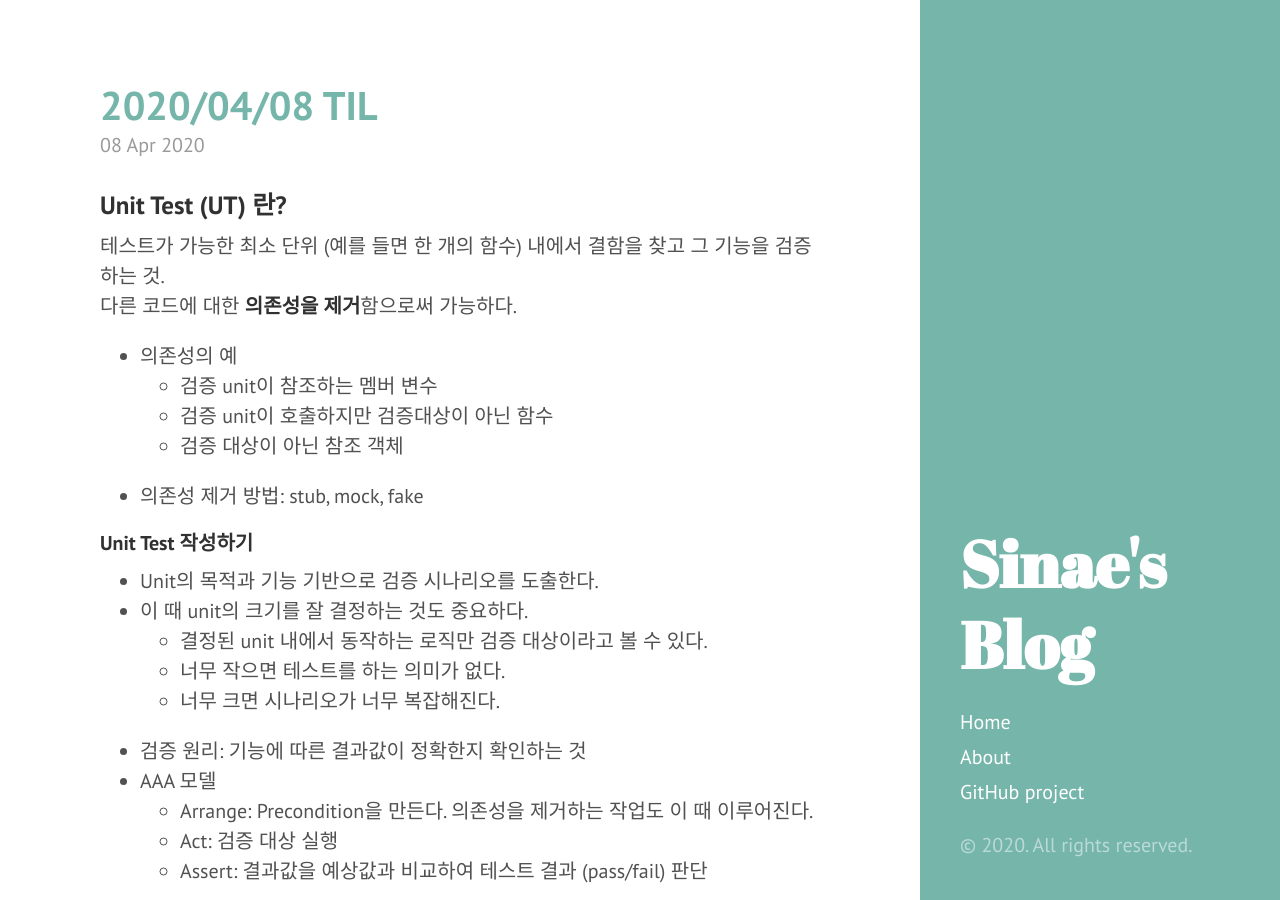
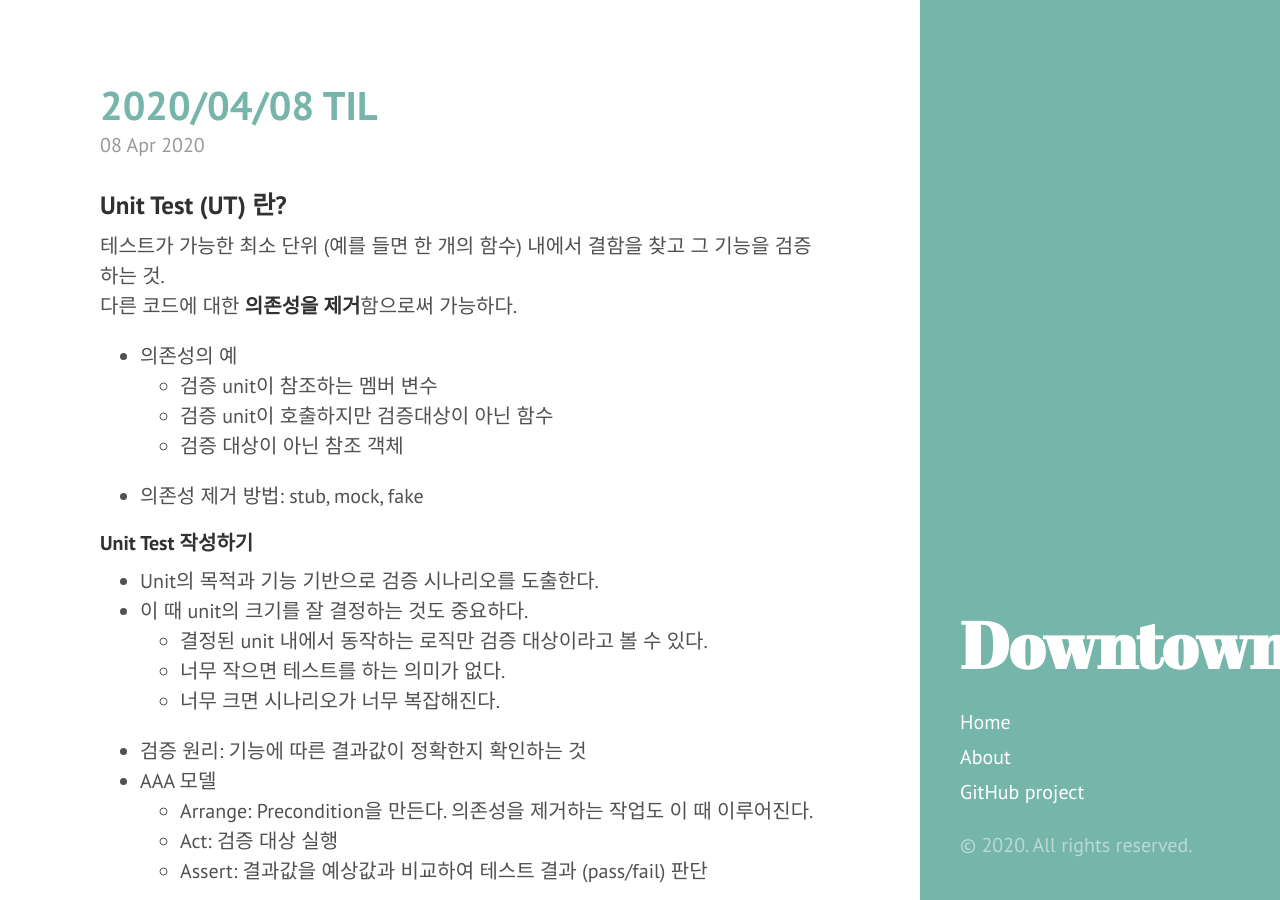
Before and after one commit to sinae-hong/log, a Jekyll site: the page built from index.html, in a window 1280 px wide and 900 px high. Built offline with Jekyll 4.4.1, drawn with Linux system fonts in a browser that asks for light colours; the list of posts is cut into pages by our own code.

Commit message:
Change title and tagline

```diff
--- a/_config.yml
+++ b/_config.yml
@@ -5,15 +5,14 @@ highlighter:      rouge
 permalink:        pretty
 
 # Setup
-title:            Sinae's Blog
-tagline:          ''
+title:            Downtown
+tagline:          "Sinae's Blog"
 description:      ''
 url:              http://sinae-hong.github.io
 baseurl:
 
 author:
   name:           'Sinae Hong'
-#  url:            https://twitter.com/mdo
 
 plugins:
   - jekyll-paginate
```
